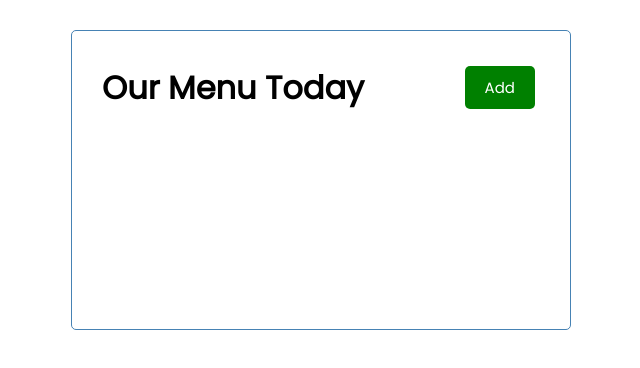
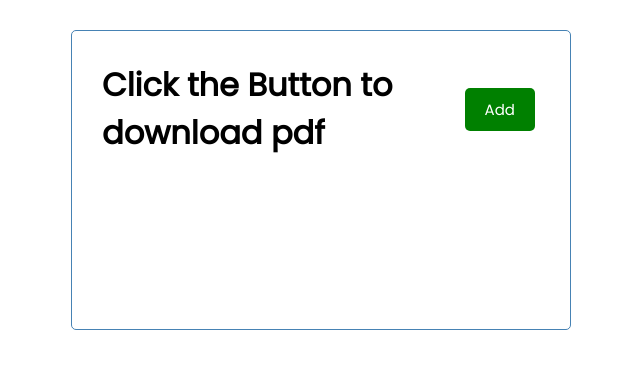
Before and after one commit to amarasalah/buttondownload, an Angular app: page / in a window 1280 px wide. Shown: the top 368 px of the page, without its empty margins (319-959 px from the left). Built offline with nearby package versions, Linux system fonts and the light colour scheme.

Commit message:
button angular

```diff
--- a/src/app/components/header/header.component.ts
+++ b/src/app/components/header/header.component.ts
@@ -10,7 +10,7 @@ import { saveAs } from 'file-saver';
   styleUrls: ['./header.component.css']
 })
 export class HeaderComponent implements OnInit {
-  title = 'Our Menu Today';
+  title = 'Click the Button to download pdf ';
   showAddMenu: boolean = false;
 
   constructor(
@@ -37,6 +37,8 @@ export class HeaderComponent implements OnInit {
       });
   }
 
+
+
   private getFileNameFromContentDisposition(contentDisposition: string | null): string {
     const regex = /filename[^;=\n]*=((['"]).*?\2|[^;\n]*)/;
     const matches = regex.exec(contentDisposition || '');
```
